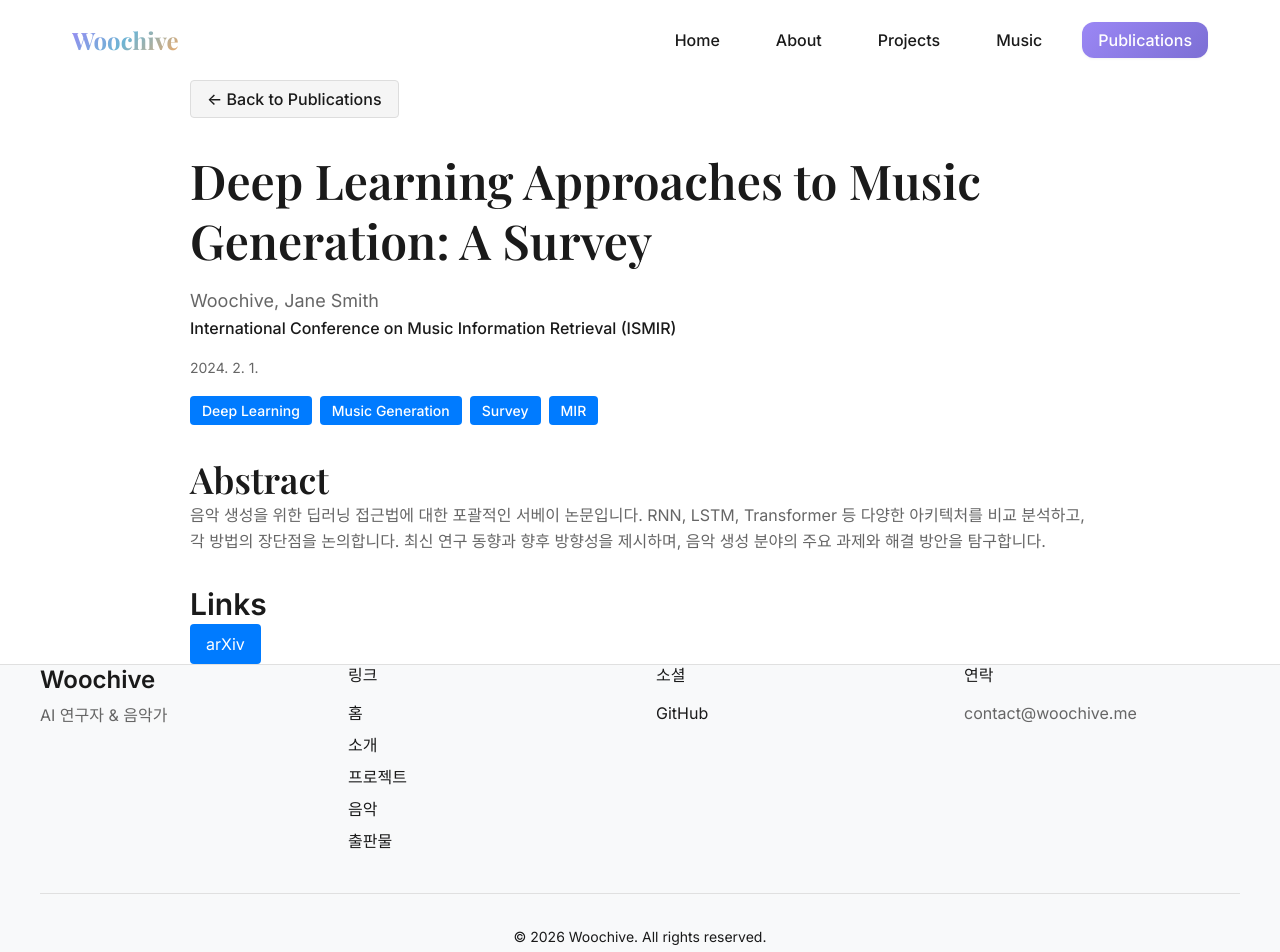
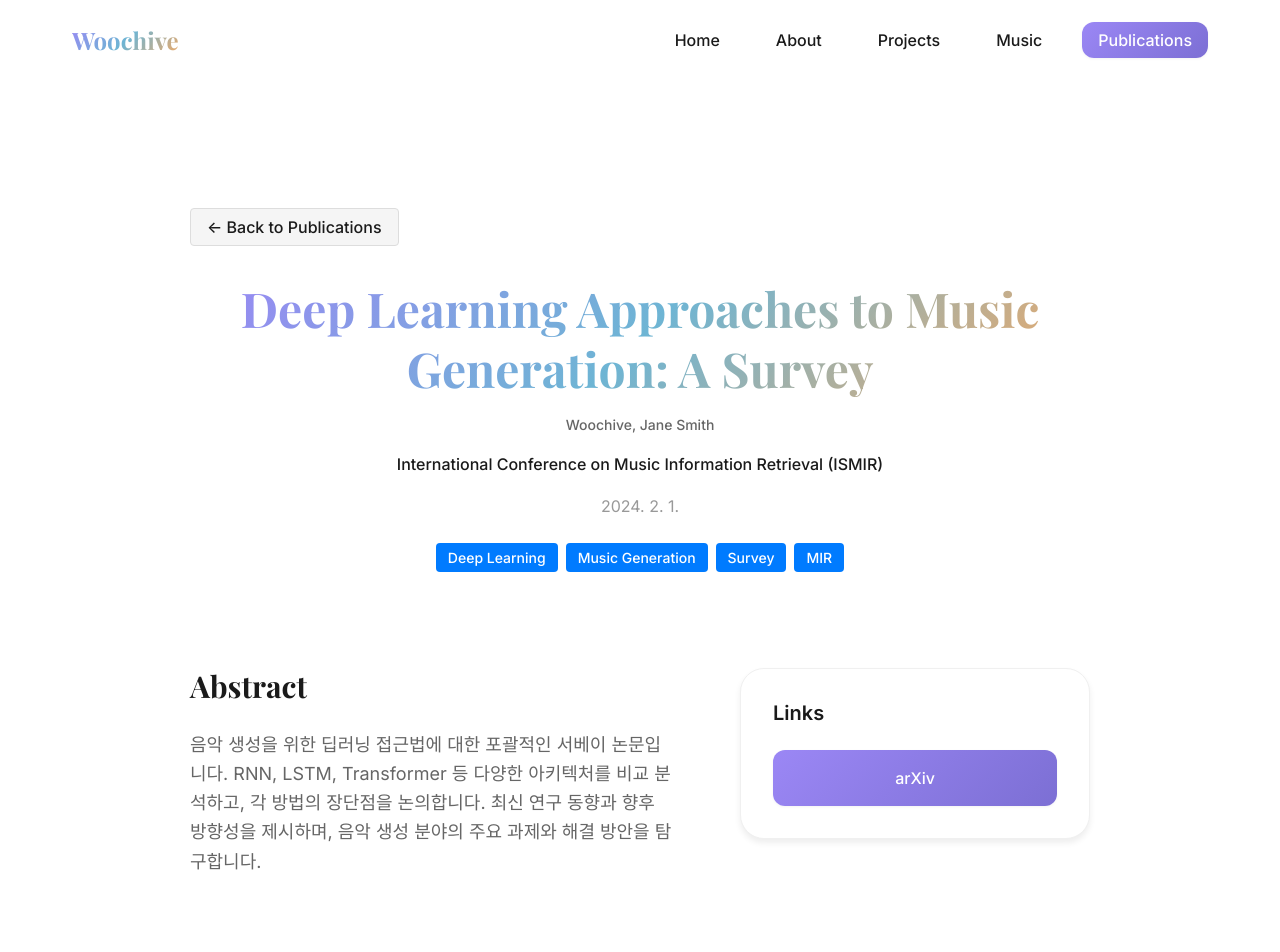
Before and after one commit to sonluos/woochive, a React (Vite) app: page /publications/deep-learning-music in a window 1280 px wide. Shown: the top 952 px of the page. Built offline with nearby package versions, Linux system fonts and the light colour scheme.

Commit message:
Phase 6: Detail 페이지 리디자인 완료 - Music/Publication 통일, 관련 항목 섹션 개선

```diff
--- a/src/pages/DetailPage.css
+++ b/src/pages/DetailPage.css
@@ -217,18 +217,50 @@
 }
 
 /* Publication specific */
-.publication-detail .authors {
+.publication-detail .detail-meta {
+  flex-direction: column;
+  gap: var(--spacing-sm);
+}
+
+.publication-authors {
   font-size: var(--text-lg);
   color: var(--text-secondary);
   font-style: italic;
   margin: 0;
+  font-weight: var(--font-medium);
 }
 
-.publication-detail .venue {
+.publication-venue {
   font-size: var(--text-base);
-  color: var(--text-primary);
-  font-weight: var(--font-medium);
+  color: var(--color-purple);
+  font-weight: var(--font-semibold);
   margin: 0;
+}
+
+.publication-related-content {
+  padding: var(--spacing-xl);
+}
+
+.publication-related-authors {
+  font-size: var(--text-xs);
+  color: var(--text-secondary);
+  font-style: italic;
+  margin: var(--spacing-sm) 0;
+}
+
+.publication-related-venue {
+  font-size: var(--text-xs);
+  color: var(--text-tertiary);
+  margin: 0;
+}
+
+/* Audio Player Section */
+.detail-audio {
+  margin-bottom: var(--spacing-4xl);
+  padding: var(--spacing-2xl);
+  background: var(--bg-secondary);
+  border-radius: var(--radius-xl);
+  box-shadow: var(--shadow-md);
 }
 
 /* Responsive */
--- a/src/pages/DetailPage.tsx
+++ b/src/pages/DetailPage.tsx
@@ -162,10 +162,17 @@ function DetailPage({ type }: DetailPageProps) {
     const relatedWorks = musicWorks ? getRelatedItems(work, musicWorks) : [];
 
     return (
+      <div className="detail-page-wrapper">
+        <div className="container">
           <div className="detail-page music-detail">
-        <button onClick={() => navigate('/music')} className="back-button">← Back to Music</button>
-        <h1>{work.title}</h1>
-        <p className="date">{new Date(work.date).toLocaleDateString('ko-KR')}</p>
+            <button onClick={() => navigate('/music')} className="back-button">
+              ← Back to Music
+            </button>
+
+            <div className="detail-hero">
+              <h1 className="detail-title">{work.title}</h1>
+              <div className="detail-meta">
+                <p className="detail-date">{new Date(work.date).toLocaleDateString('ko-KR')}</p>
                 <div className="tags">
                   {work.tags.map((tag) => (
                     <Link key={tag} to={`/music?tag=${encodeURIComponent(tag)}`} className="tag">
@@ -173,39 +180,88 @@ function DetailPage({ type }: DetailPageProps) {
                     </Link>
                   ))}
                 </div>
-        <p className="description">{work.description}</p>
+              </div>
+              <p className="detail-description">{work.description}</p>
+            </div>
 
             {work.audioFile && (
+              <div className="detail-audio">
                 <AudioPlayer src={work.audioFile} title={work.title} />
+              </div>
             )}
 
-        <div className="instruments">
-          <h3>악기</h3>
-          <ul>
+            <div className="detail-content-grid">
+              <div className="detail-main">
+                <section className="detail-section">
+                  <h2 className="section-heading">작품 설명</h2>
+                  <p className="section-text">{work.fullDescription}</p>
+                </section>
+              </div>
+
+              <aside className="detail-sidebar">
+                <GradientCard gradient="blue" hover={false}>
+                  <div className="sidebar-card">
+                    <h3 className="sidebar-heading">악기</h3>
+                    <ul className="tech-list">
                       {work.instruments.map((instrument) => (
-              <li key={instrument}>{instrument}</li>
+                        <li key={instrument} className="tech-item">{instrument}</li>
                       ))}
                     </ul>
                   </div>
-        <div className="full-description">
-          <h2>작품 설명</h2>
-          <p>{work.fullDescription}</p>
+                </GradientCard>
+
+                {work.links && (
+                  <GradientCard gradient="orange" hover={false}>
+                    <div className="sidebar-card">
+                      <h3 className="sidebar-heading">Links</h3>
+                      <div className="link-buttons">
+                        {work.links.youtube && (
+                          <a href={work.links.youtube} target="_blank" rel="noopener noreferrer" className="link-button">
+                            YouTube
+                          </a>
+                        )}
+                        {work.links.soundcloud && (
+                          <a href={work.links.soundcloud} target="_blank" rel="noopener noreferrer" className="link-button">
+                            SoundCloud
+                          </a>
+                        )}
+                        {work.links.other && (
+                          <a href={work.links.other} target="_blank" rel="noopener noreferrer" className="link-button">
+                            Other
+                          </a>
+                        )}
+                      </div>
+                    </div>
+                  </GradientCard>
+                )}
+              </aside>
             </div>
 
             {relatedWorks.length > 0 && (
-          <div className="related-items">
-            <h3>관련 음악</h3>
+              <section className="related-section">
+                <h2 className="section-heading">관련 음악</h2>
                 <div className="related-grid">
-              {relatedWorks.map(related => (
-                <Link key={related.id} to={`/music/${related.id}`} className="related-card">
-                  {related.thumbnail && <img src={related.thumbnail} alt={related.title} />}
-                  <h4>{related.title}</h4>
-                  <p>{related.description}</p>
+                  {relatedWorks.map((related, index) => {
+                    const gradients: Array<'purple' | 'blue' | 'orange'> = ['blue', 'orange', 'purple'];
+                    return (
+                      <GradientCard key={related.id} gradient={gradients[index % 3]} hover={true}>
+                        <Link to={`/music/${related.id}`} className="related-card-link">
+                          {related.thumbnail && (
+                            <img src={related.thumbnail} alt={related.title} className="related-thumbnail" />
+                          )}
+                          <div className="related-content">
+                            <h4 className="related-title">{related.title}</h4>
+                            <p className="related-description">{related.description}</p>
+                          </div>
                         </Link>
-              ))}
+                      </GradientCard>
+                    );
+                  })}
+                </div>
+              </section>
+            )}
           </div>
         </div>
-        )}
       </div>
     );
   }
@@ -218,14 +274,22 @@ function DetailPage({ type }: DetailPageProps) {
     const relatedPubs = publications ? getRelatedItems(pub, publications) : [];
 
     return (
+      <div className="detail-page-wrapper">
+        <div className="container">
           <div className="detail-page publication-detail">
-        <button onClick={() => navigate('/publications')} className="back-button">← Back to Publications</button>
-        <h1>{pub.title}</h1>
-        <p className="authors">{pub.authors.join(', ')}</p>
-        <p className="venue">{pub.venue}</p>
-        <p className="date">{new Date(pub.date).toLocaleDateString('ko-KR')}</p>
+            <button onClick={() => navigate('/publications')} className="back-button">
+              ← Back to Publications
+            </button>
+
+            <div className="detail-hero">
+              <h1 className="detail-title">{pub.title}</h1>
+              <div className="detail-meta">
+                <p className="publication-authors">{pub.authors.join(', ')}</p>
+                <p className="publication-venue">{pub.venue}</p>
+                <p className="detail-date">{new Date(pub.date).toLocaleDateString('ko-KR')}</p>
+              </div>
               {pub.tags && (
-          <div className="tags">
+                <div className="tags" style={{ justifyContent: 'center', marginTop: 'var(--spacing-lg)' }}>
                   {pub.tags.map((tag) => (
                     <Link key={tag} to={`/publications?tag=${encodeURIComponent(tag)}`} className="tag">
                       {tag}
@@ -233,46 +297,87 @@ function DetailPage({ type }: DetailPageProps) {
                   ))}
                 </div>
               )}
-        <div className="abstract">
-          <h2>Abstract</h2>
-          <p>{pub.abstract}</p>
             </div>
+
+            <div className="detail-content-grid">
+              <div className="detail-main">
+                <section className="detail-section">
+                  <h2 className="section-heading">Abstract</h2>
+                  <p className="section-text">{pub.abstract}</p>
+                </section>
+
                 {pub.fullContent && (
-          <div className="full-content">
-            <h2>Full Content</h2>
-            <p>{pub.fullContent}</p>
+                  <section className="detail-section">
+                    <h2 className="section-heading">Full Content</h2>
+                    <p className="section-text">{pub.fullContent}</p>
+                  </section>
+                )}
               </div>
-        )}
+
+              <aside className="detail-sidebar">
                 {pub.pdfFile && (
-          <div className="pdf-download">
-            <a href={pub.pdfFile} download className="download-button">
+                  <GradientCard gradient="orange" hover={false}>
+                    <div className="sidebar-card">
+                      <h3 className="sidebar-heading">Download</h3>
+                      <div className="link-buttons">
+                        <a href={pub.pdfFile} download className="link-button">
                           📄 Download PDF
                         </a>
                       </div>
-        )}
-        {pub.links && (
-          <div className="links">
-            <h3>Links</h3>
-            {pub.links.doi && <a href={pub.links.doi} target="_blank" rel="noopener noreferrer">DOI</a>}
-            {pub.links.arxiv && <a href={pub.links.arxiv} target="_blank" rel="noopener noreferrer">arXiv</a>}
-            {pub.links.other && <a href={pub.links.other} target="_blank" rel="noopener noreferrer">Other</a>}
                     </div>
+                  </GradientCard>
                 )}
 
-        {relatedPubs.length > 0 && (
-          <div className="related-items">
-            <h3>관련 출판물</h3>
-            <div className="related-grid">
-              {relatedPubs.map(related => (
-                <Link key={related.id} to={`/publications/${related.id}`} className="related-card">
-                  <h4>{related.title}</h4>
-                  <p className="authors">{related.authors.join(', ')}</p>
-                  <p className="venue">{related.venue}</p>
-                </Link>
-              ))}
+                {pub.links && (
+                  <GradientCard gradient="purple" hover={false}>
+                    <div className="sidebar-card">
+                      <h3 className="sidebar-heading">Links</h3>
+                      <div className="link-buttons">
+                        {pub.links.doi && (
+                          <a href={pub.links.doi} target="_blank" rel="noopener noreferrer" className="link-button">
+                            DOI
+                          </a>
+                        )}
+                        {pub.links.arxiv && (
+                          <a href={pub.links.arxiv} target="_blank" rel="noopener noreferrer" className="link-button">
+                            arXiv
+                          </a>
+                        )}
+                        {pub.links.other && (
+                          <a href={pub.links.other} target="_blank" rel="noopener noreferrer" className="link-button">
+                            Other
+                          </a>
+                        )}
                       </div>
                     </div>
+                  </GradientCard>
                 )}
+              </aside>
+            </div>
+
+            {relatedPubs.length > 0 && (
+              <section className="related-section">
+                <h2 className="section-heading">관련 출판물</h2>
+                <div className="related-grid">
+                  {relatedPubs.map((related, index) => {
+                    const gradients: Array<'purple' | 'blue' | 'orange'> = ['orange', 'purple', 'blue'];
+                    return (
+                      <GradientCard key={related.id} gradient={gradients[index % 3]} hover={true}>
+                        <Link to={`/publications/${related.id}`} className="related-card-link">
+                          <div className="related-content publication-related-content">
+                            <h4 className="related-title">{related.title}</h4>
+                            <p className="publication-related-authors">{related.authors.join(', ')}</p>
+                            <p className="publication-related-venue">{related.venue}</p>
+                          </div>
+                        </Link>
+                      </GradientCard>
+                    );
+                  })}
+                </div>
+              </section>
+            )}
+          </div>
+        </div>
       </div>
     );
   }
```
Also changed, not shown: 5 other files (tests, documents, lock files or other folders). Lines whose indentation alone changed are shown as unchanged.
